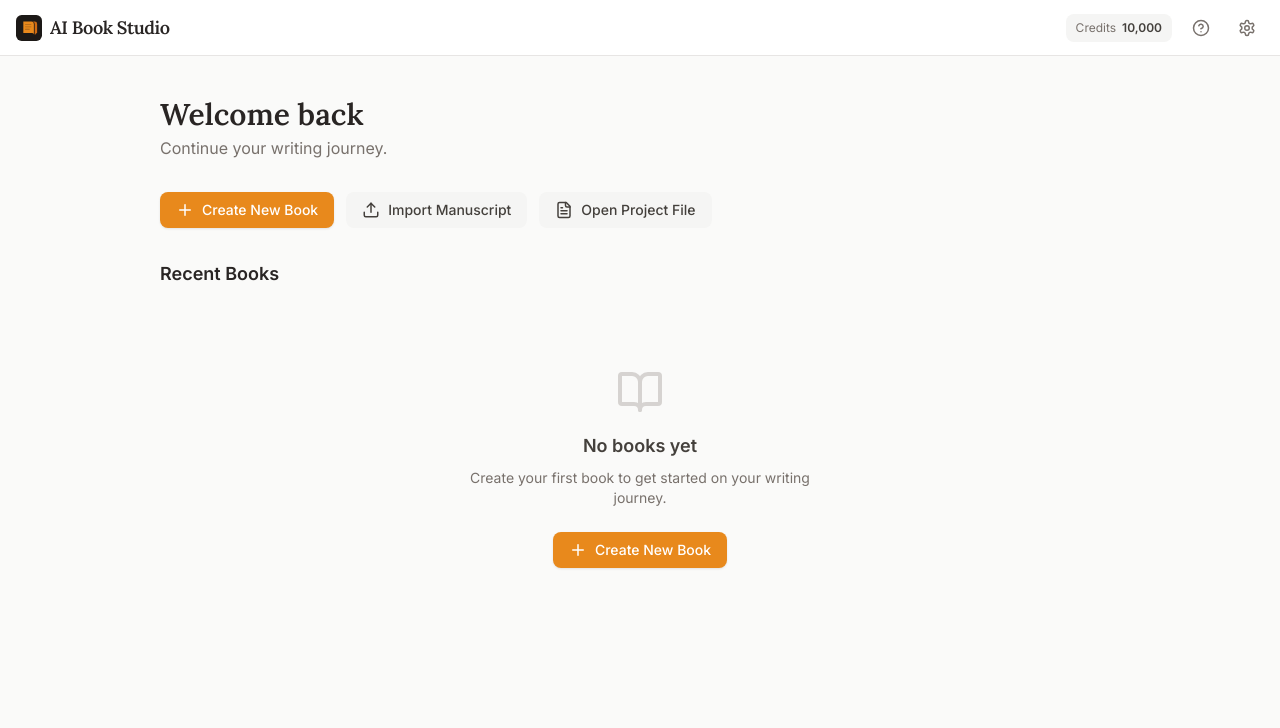
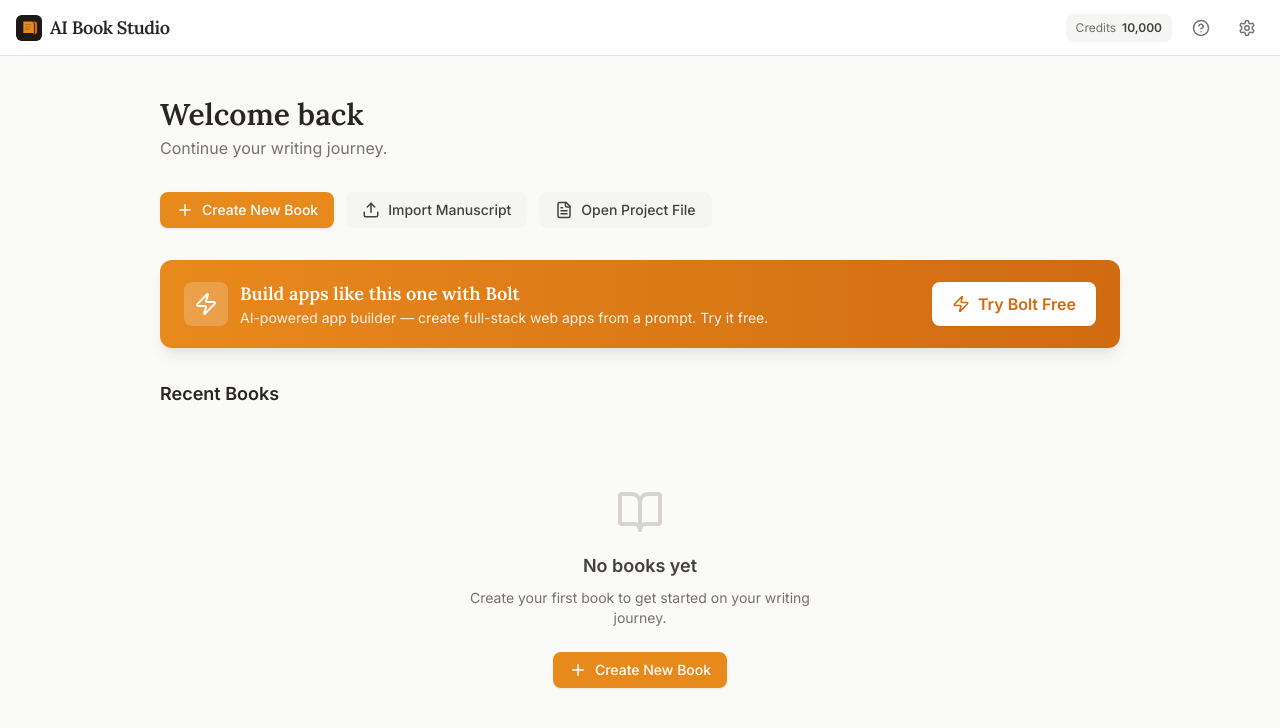
Before and after one commit to MaxsanAI/aibook_studio_desktopapp, a React (Vite) app: page / in a window 1280 px wide. Both pictures are taken after a click on the button "Skip". Shown: the top 728 px of the page. Built offline with nearby package versions, Linux system fonts and the light colour scheme.

Commit message:
Updated HelpModal.tsx

```diff
--- a/src/components/HelpModal.tsx
+++ b/src/components/HelpModal.tsx
@@ -43,6 +43,26 @@ export function HelpModal({ open, onClose }: { open: boolean; onClose: () => voi
             <div><kbd className="rounded bg-white dark:bg-surface-900 px-1.5 py-0.5 text-xs border border-surface-200 dark:border-surface-700">Esc</kbd> Close dialog</div>
           </div>
         </div>
+        <div className="overflow-hidden rounded-lg bg-gradient-to-r from-accent-500 to-accent-600 p-4 text-white">
+          <div className="flex flex-col items-start gap-3 sm:flex-row sm:items-center sm:justify-between">
+            <div className="flex items-center gap-2">
+              <Sparkles size={18} className="text-white" />
+              <div>
+                <h3 className="text-sm font-semibold text-white">Build apps with Bolt</h3>
+                <p className="text-xs text-white/90">Create full-stack web apps from a prompt. Try it free.</p>
+              </div>
+            </div>
+            <a
+              href="https://bolt.cello.so/SGMjFQLEpDn"
+              target="_blank"
+              rel="noopener noreferrer"
+              className="inline-flex items-center gap-1.5 rounded-lg bg-white px-4 py-2 text-sm font-semibold text-accent-600 shadow-sm transition-all hover:bg-surface-50 whitespace-nowrap"
+            >
+              <Sparkles size={16} />
+              Try Bolt
+            </a>
+          </div>
+        </div>
       </div>
     </Modal>
   );
--- a/src/pages/Dashboard.tsx
+++ b/src/pages/Dashboard.tsx
@@ -5,7 +5,7 @@ import { formatDate } from '@/utils/factories';
 import { exportProjectFile, importProjectFile } from '@/services/exports';
 import { importManuscript } from '@/services/import';
 import { nanoid } from 'nanoid';
-import { BookOpen, Plus, FileText, Upload, MoreVertical, Trash2, Copy, Download, Edit3, PenLine } from 'lucide-react';
+import { BookOpen, Plus, FileText, Upload, MoreVertical, Trash2, Copy, Download, Edit3, PenLine, Zap } from 'lucide-react';
 import type { Page } from '@/App';
 import type { Book } from '@/types';
 
@@ -132,6 +132,30 @@ export function Dashboard({ onNavigate, toastSuccess, toastError }: {
           </div>
         )}
 
+        {/* Bolt invite banner */}
+        <div className="mb-8 overflow-hidden rounded-xl bg-gradient-to-r from-accent-500 to-accent-600 px-6 py-5 text-white shadow-soft-lg">
+          <div className="flex flex-col items-start gap-4 sm:flex-row sm:items-center sm:justify-between">
+            <div className="flex items-center gap-3">
+              <div className="flex h-11 w-11 shrink-0 items-center justify-center rounded-lg bg-white/20">
+                <Zap size={24} className="text-white" />
+              </div>
+              <div>
+                <h3 className="font-display text-lg font-semibold text-white">Build apps like this one with Bolt</h3>
+                <p className="text-sm text-white/90">AI-powered app builder — create full-stack web apps from a prompt. Try it free.</p>
+              </div>
+            </div>
+            <a
+              href="https://bolt.cello.so/SGMjFQLEpDn"
+              target="_blank"
+              rel="noopener noreferrer"
+              className="inline-flex items-center gap-2 rounded-lg bg-white px-5 py-2.5 font-semibold text-accent-600 shadow-sm transition-all hover:bg-surface-50 hover:shadow-md whitespace-nowrap"
+            >
+              <Zap size={18} />
+              Try Bolt Free
+            </a>
+          </div>
+        </div>
+
         {/* Recent Books */}
         <div>
           <div className="mb-4 flex items-center justify-between">
--- a/src/pages/Settings.tsx
+++ b/src/pages/Settings.tsx
@@ -33,8 +33,8 @@ export function Settings({ toastSuccess, toastError }: { toastSuccess: (m: strin
   const providers: { id: AIProvider; label: string; models: string[] }[] = [
     { id: 'openai', label: 'OpenAI', models: ['gpt-4o', 'gpt-4o-mini', 'gpt-4-turbo', 'gpt-3.5-turbo'] },
     { id: 'anthropic', label: 'Anthropic', models: ['claude-3-5-sonnet-20241022', 'claude-3-5-haiku-20241022', 'claude-3-opus-20240229'] },
-    { id: 'gemini', label: 'Google Gemini', models: ['gemini-1.5-pro', 'gemini-1.5-flash', 'gemini-2.0-flash-exp'] },
-    { id: 'openrouter', label: 'OpenRouter', models: ['auto', 'openai/gpt-4o', 'anthropic/claude-3.5-sonnet', 'google/gemini-2.0-flash-exp'] },
+    { id: 'gemini', label: 'Google Gemini', models: ['gemini-3.7-flash', 'gemini-2.0-flash', 'gemini-1.5-pro'] },
+    { id: 'openrouter', label: 'OpenRouter', models: ['auto', 'openai/gpt-4o', 'anthropic/claude-3.5-sonnet', 'google/gemini-3.7-flash'] },
   ];
 
   const currentProvider = providers.find((p) => p.id === local.aiSettings.provider)!;
```
